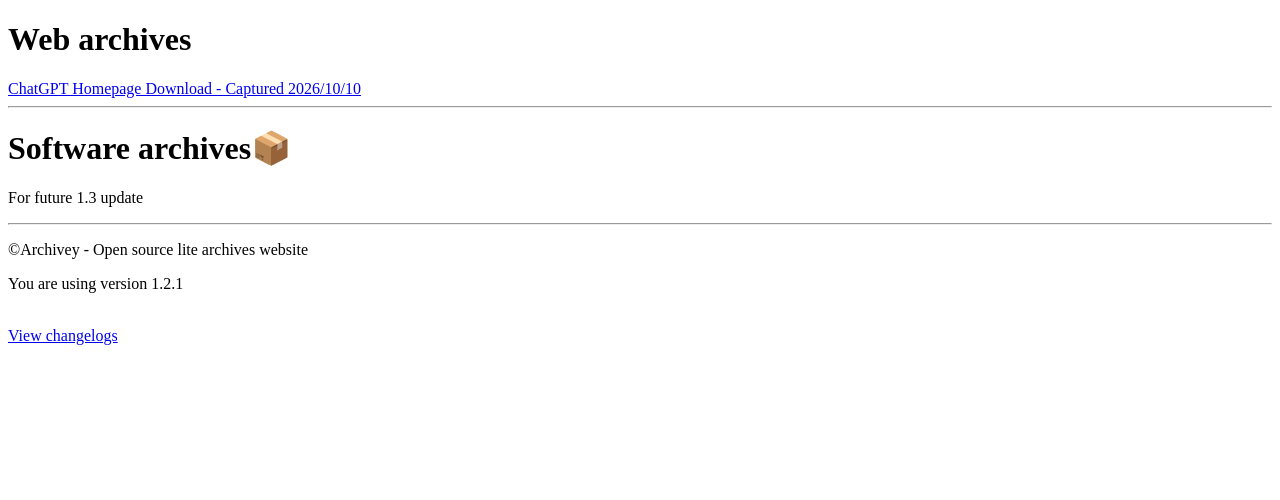
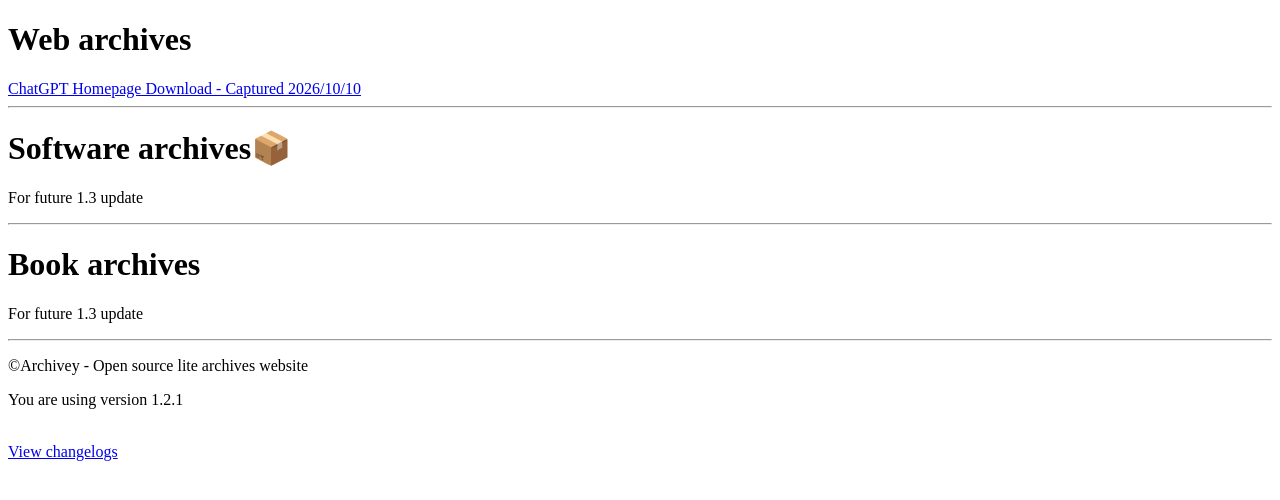
Before and after one commit to RyanChenGo/archivey, a plain HTML site: page index.html in a window 1280 px wide. Drawn offline with Linux system fonts and the light colour scheme.

Commit message:
Add Book archives section to index.html

```diff
--- a/index.html
+++ b/index.html
@@ -11,6 +11,9 @@
 <h1>Software archives📦</h1>
 <p>For future 1.3 update</p>
 <hr>
+<h1>Book archives</h1>
+<p>For future 1.3 update</p>
+<hr>
 <footer>
 <p>©Archivey - Open source lite archives website</p>
 <p>You are using version 1.2.1</p>
```
